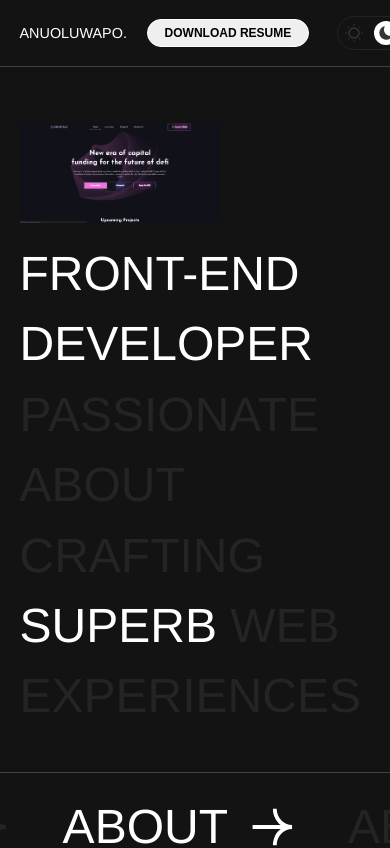
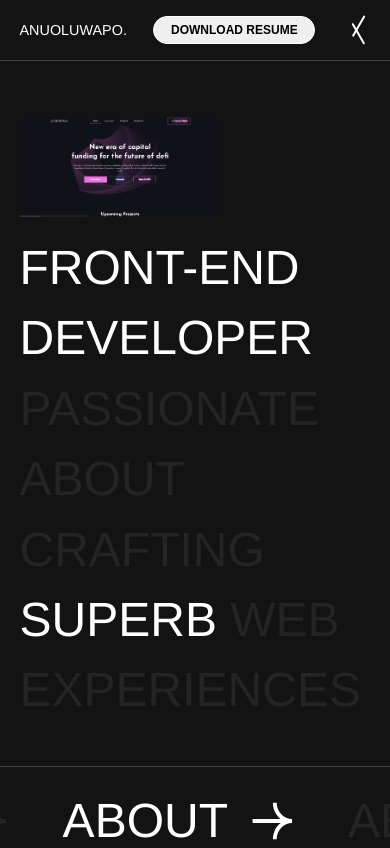
Before and after one commit to Anu-oluwapo/portfolio-v2, a Vue app: page / in a window 390 px wide. Shown: the top 848 px of the page. Built offline with nearby package versions, Linux system fonts and the light colour scheme.

Commit message:
Added Hamburger Icon

```diff
--- a/src/assets/main.scss
+++ b/src/assets/main.scss
@@ -25,6 +25,10 @@ html {
   }
   @media (max-width: $medium) {
     font-size: 50%;
+  }
+
+  @media (max-width: $xxSmall) {
+    font-size: 35%;
   }
 }
 
@@ -318,6 +322,10 @@ header {
 }
 
 .btn_download {
+  @media (max-width: $xSmall) {
+    // display: none;
+    margin: 0 0;
+  }
   &::after {
     content: "DOWNLOAD RESUME";
   }
--- a/src/assets/variables.scss
+++ b/src/assets/variables.scss
@@ -1,7 +1,7 @@
 // @import url('https://fonts.cdnfonts.com/css/helvetica-neue-9');
 
 //Fonts
-$font-family: 'Helvetica Neue', sans-serif;
+$font-family: "Helvetica Neue", sans-serif;
 $font-weight: 400;
 $body-font-weight: 300;
 $bold-font-weight: 700;
@@ -13,12 +13,12 @@ $p-font-size: 1.8rem;
 $nav-font-size: 1.4rem;
 
 //Colors
-$black : #131313;;
-$white : #FFFFFF;
-$neutral : #242424;
-$neutral2 : #ffffff33;
+$black: #131313;
+$white: #ffffff;
+$neutral: #242424;
+$neutral2: #ffffff33;
 // $bg-light: #a7a7a7;
-$bg-light: #D9D9D9;
+$bg-light: #d9d9d9;
 
 // Layout Breakpoints
 $xLarge: 1920px;
@@ -26,3 +26,4 @@ $large: 1366px;
 $medium: 1110px;
 $small: 800px;
 $xSmall: 500px;
+$xxSmall: 350px;
--- a/src/components/Topbar.vue
+++ b/src/components/Topbar.vue
@@ -29,6 +29,10 @@
         <div @click="toggleLight()" class="switch">
           <Switch />
         </div>
+
+        <div class="hamburger">
+          <Hamburger />
+        </div>
       </div>
     </div>
   </header>
@@ -36,6 +40,7 @@
 
 <script setup>
 import Switch from "./icons/Switch.vue";
+import Hamburger from "./icons/Hamburger.vue";
 import { onMounted } from "vue";
 import { lenis } from "../helpers/animations";
 
--- /dev/null
+++ b/src/components/icons/Hamburger.vue
@@ -0,0 +1,53 @@
+<template>
+  <div
+    @click="active = !active"
+    :class="[active && 'active']"
+    class="hamburger-icon"
+  >
+    <div class="line-1"></div>
+    <div class="line-2"></div>
+    <div class="line-3"></div>
+  </div>
+</template>
+
+<script setup>
+import { ref } from "vue";
+let active = ref(true);
+</script>
+
+<style lang="scss" scoped>
+@import "@/assets/variables.scss";
+
+.hamburger-icon {
+  cursor: pointer;
+  transition: all 0.3s ease;
+  display: none;
+
+  @media (max-width: $small) {
+    display: block;
+  }
+
+  div {
+    margin: 0.7rem;
+    display: flex;
+    background: $white;
+    height: 0.2rem;
+    width: 3rem;
+    border-radius: 2rem;
+    transition: all 0.5s ease;
+  }
+
+  &.active {
+    div:nth-child(1) {
+      transform: rotate(-60deg) translateY(400%);
+    }
+    div:nth-child(2) {
+      transform: translateX(50%);
+      opacity: 0;
+    }
+    div:nth-child(3) {
+      transform: rotate(60deg) translateY(-400%);
+    }
+  }
+}
+</style>
--- a/src/components/icons/Switch.vue
+++ b/src/components/icons/Switch.vue
@@ -18,6 +18,10 @@ let active = ref(true);
   border: 0.15rem solid $neutral;
   border-radius: 10rem;
   display: flex;
+
+  @media (max-width: $small) {
+    display: none;
+  }
 
   div {
     margin: 0.5rem;
```
